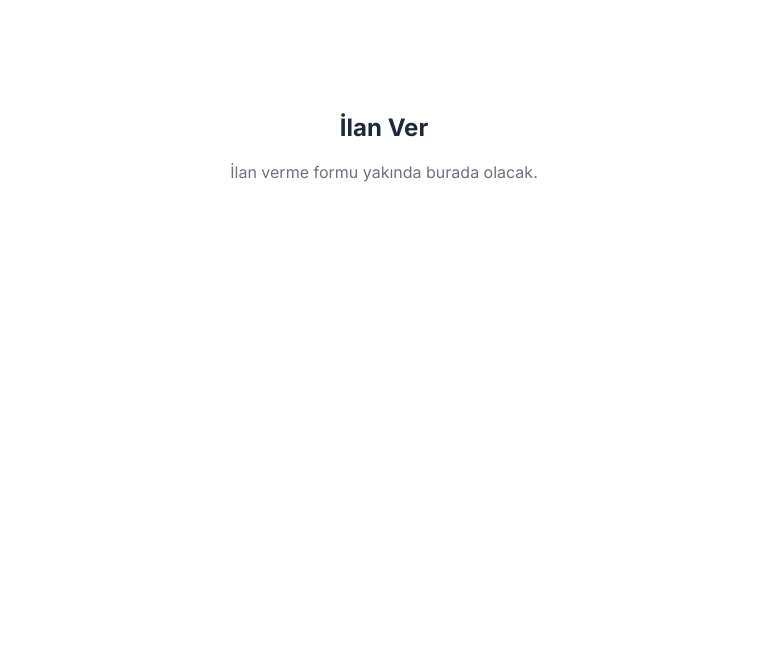
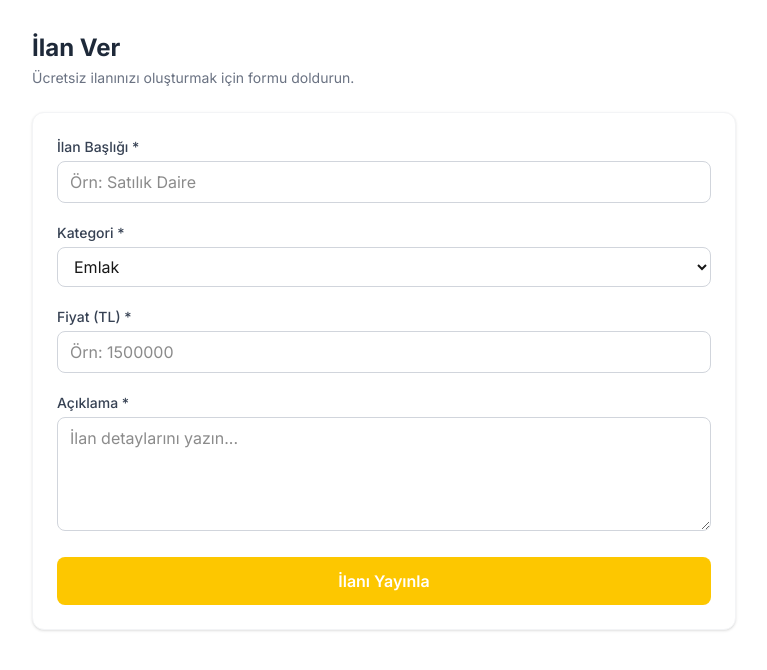
Before and after one commit to fd1328fd-hash/web-ticaret, a Next.js app: page /ilan-ver in a window 1280 px wide. Shown: the top 670 px of the page, without its empty margins (256-1023 px from the left). Built offline with nearby package versions, Linux system fonts and the light colour scheme.

Commit message:
Alt menu favori olarak guncellendi, ilan ver ve kategori sayfalari eklendi

```diff
--- a/app/ilan-ver/page.tsx
+++ b/app/ilan-ver/page.tsx
@@ -1,8 +1,31 @@
 export default function IlanVerPage() {
   return (
-    <div className="p-8 text-center mt-20">
-      <h1 className="text-2xl font-bold text-gray-800 mb-4">İlan Ver</h1>
-      <p className="text-gray-500">İlan verme formu yakında burada olacak.</p>
+    <div className="p-4 md:p-8 max-w-3xl mx-auto pb-24">
+      <h1 className="text-2xl font-bold text-gray-800 mb-1">İlan Ver</h1>
+      <p className="text-gray-500 mb-6 text-sm">Ücretsiz ilanınızı oluşturmak için formu doldurun.</p>
+      <div className="bg-white p-6 rounded-xl shadow-sm border border-gray-100 space-y-5">
+        <div>
+          <label className="block text-sm font-medium text-gray-700 mb-1">İlan Başlığı *</label>
+          <input type="text" placeholder="Örn: Satılık Daire" className="w-full border border-gray-300 rounded-lg px-3 py-2 focus:outline-none focus:ring-2 focus:ring-yellow-400" />
+        </div>
+        <div>
+          <label className="block text-sm font-medium text-gray-700 mb-1">Kategori *</label>
+          <select className="w-full border border-gray-300 rounded-lg px-3 py-2 bg-white">
+            <option>Emlak</option>
+            <option>Vasıta</option>
+            <option>İkinci El Alışveriş</option>
+          </select>
+        </div>
+        <div>
+          <label className="block text-sm font-medium text-gray-700 mb-1">Fiyat (TL) *</label>
+          <input type="number" placeholder="Örn: 1500000" className="w-full border border-gray-300 rounded-lg px-3 py-2 focus:outline-none focus:ring-2 focus:ring-yellow-400" />
+        </div>
+        <div>
+          <label className="block text-sm font-medium text-gray-700 mb-1">Açıklama *</label>
+          <textarea rows={4} placeholder="İlan detaylarını yazın..." className="w-full border border-gray-300 rounded-lg px-3 py-2 focus:outline-none focus:ring-2 focus:ring-yellow-400"></textarea>
+        </div>
+        <button className="w-full bg-yellow-400 hover:bg-yellow-500 text-white font-semibold py-3 rounded-lg">İlanı Yayınla</button>
+      </div>
     </div>
   );
 }
--- /dev/null
+++ b/app/kategori/emlak/page.tsx
@@ -0,0 +1,3 @@
+export default function EmlakPage() {
+  return <div className="p-8 text-center mt-20"><h1 className="text-2xl font-bold">Emlak İlanları</h1><p className="text-gray-500">Bu kategorideki ilanlar burada listelenecek.</p></div>;
+}
--- /dev/null
+++ b/app/kategori/vasita/page.tsx
@@ -0,0 +1,3 @@
+export default function VasitaPage() {
+  return <div className="p-8 text-center mt-20"><h1 className="text-2xl font-bold">Vasıta İlanları</h1><p className="text-gray-500">Bu kategorideki ilanlar burada listelenecek.</p></div>;
+}
```
